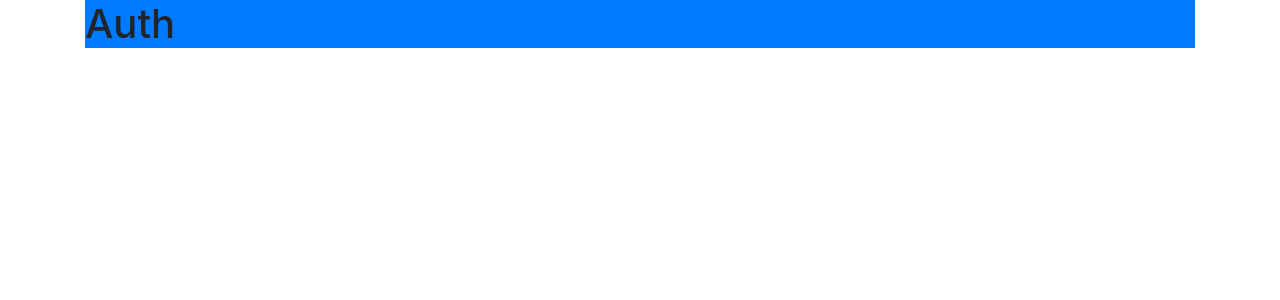
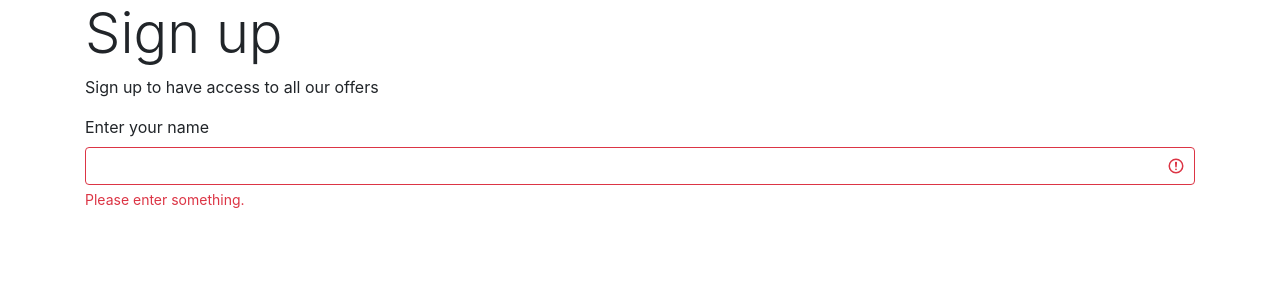
Before and after one commit to cristian2213/laravel-jobs-04, a Vue app in the folder client/: page /auth in a window 1280 px wide. Shown: the top 300 px of the page. Built offline with nearby package versions, Linux system fonts and the light colour scheme.

Commit message:
auth in progress

```diff
--- a/client/src/views/auth/TheAuth.vue
+++ b/client/src/views/auth/TheAuth.vue
@@ -1,11 +1,49 @@
 <template>
-  <h1 class="bg-primary">Auth</h1>
+  <div class="row">
+    <div class="col-12 col-sx-6">
+      <h1 class="display-4">Sign up</h1>
+      <p>Sign up to have access to all our offers</p>
+
+      <b-form>
+        <b-form-group
+          id="fieldset-1"
+          label="Enter your name"
+          label-for="input-1"
+          valid-feedback="Thank you!"
+          :invalid-feedback="invalidFeedback"
+          :state="state"
+        >
+          <b-form-input
+            id="input-1"
+            v-model="name"
+            :state="state"
+            trim
+          ></b-form-input>
+        </b-form-group>
+      </b-form>
+    </div>
+  </div>
 </template>
 
 <script>
 export default {
+  name: "AuthComponent",
   data() {
-    return {};
+    return {
+      name: "",
+    };
+  },
+
+  computed: {
+    state() {
+      return this.name.length >= 4;
+    },
+    invalidFeedback() {
+      if (this.name.length > 0) {
+        return "Enter at least 4 characters.";
+      }
+      return "Please enter something.";
+    },
   },
 };
 </script>
```
